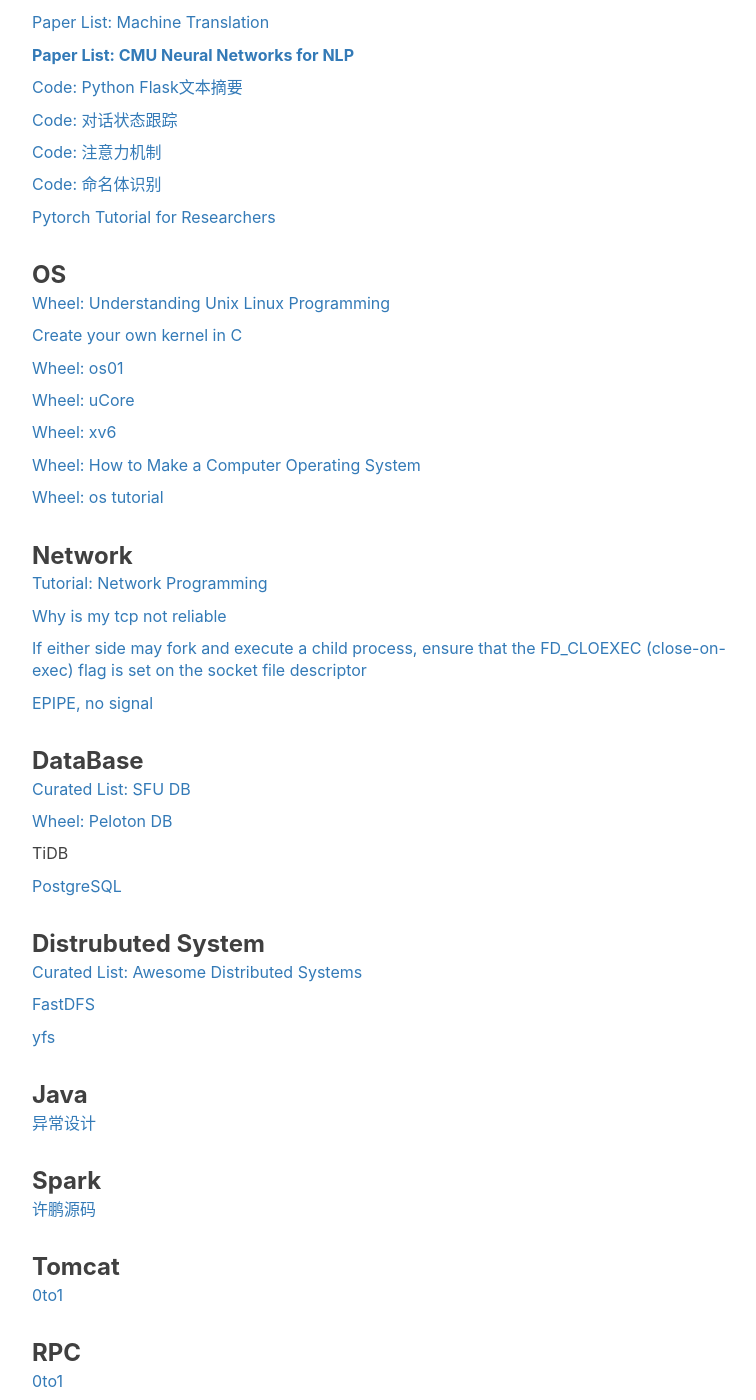
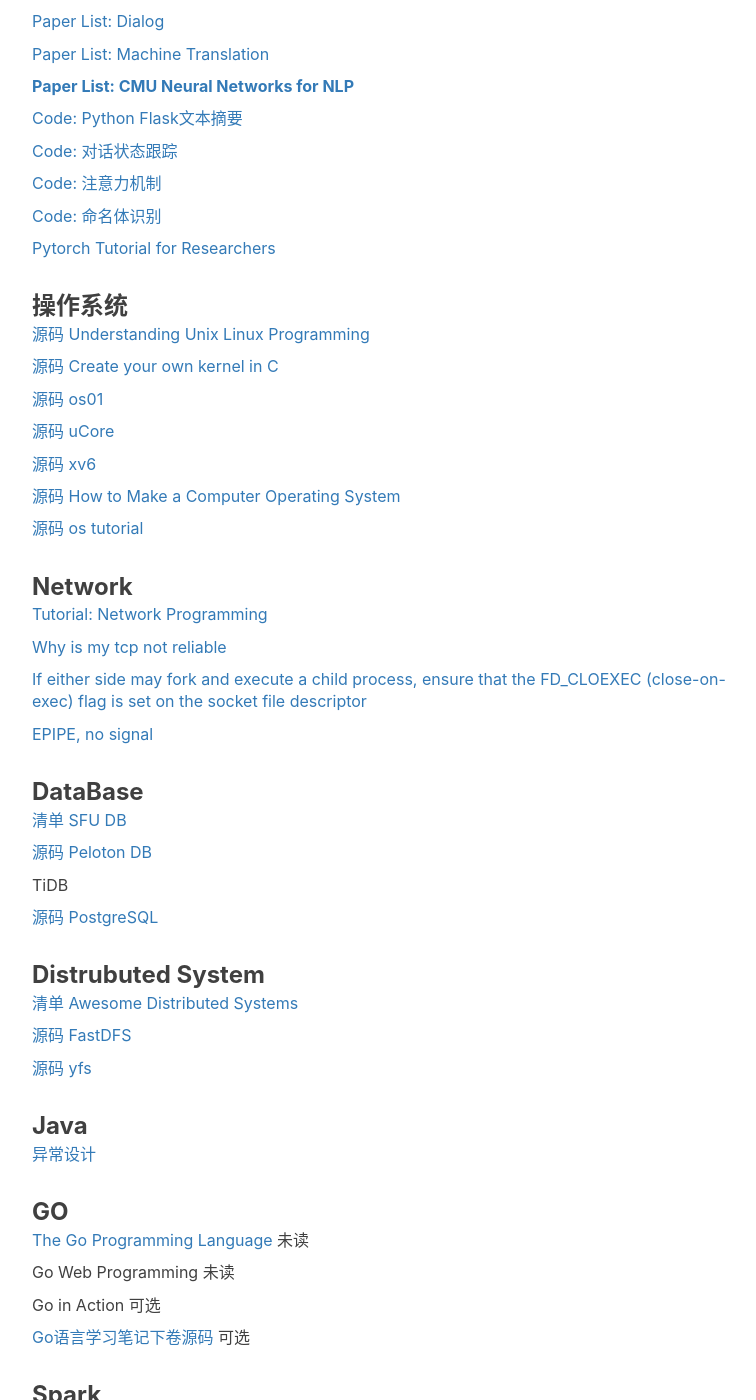
Before and after one commit to wirybeaver/wirybeaver.github.io, a Jekyll site: the page built from _posts/2017-08-19-other-scracth.md, in a window 1280 px wide and 1400 px high, scrolled down 2165 px. Shown: the whole window, without its empty margins (233-989 px from the left). Built offline with Jekyll 4.4.1, drawn with Linux system fonts in a browser that asks for light colours; nearby versions of some CDN libraries; comment, search, counter and statistics services are not loaded; some of the changed text lies outside the part shown.

Commit message:
github acct

```diff
--- a/_config.yml
+++ b/_config.yml
@@ -4,8 +4,8 @@
 header-img: img/bg-mac.jpg
 email: shanelxy@outlook.com
 description: "Fake it till make it"
-keyword: "Backend, Distributed System, NLP"
-url: "https://shanebacklight.github.io"          # your host, for absolute URL
+keyword: "Backend, Distributed System"
+url: "https://wirybeaver.github.io"          # your host, for absolute URL
 baseurl: ""      # for example, '/blog' if your blog hosted on 'host/blog'
 
 # # Publish posts or collection documents with a future date.
@@ -13,8 +13,8 @@
 
 # SNS settings
 RSS: false
-github_username:    shanebacklight
-linkedin_username:  xuanyi-li-osu
+github_username:    wirybeaver
+linkedin_username:  wirybeaver
 facebook_username:  li.xuanyi.9
 
 # Build settings
--- a/_posts/2017-08-19-other-scracth.md
+++ b/_posts/2017-08-19-other-scracth.md
@@ -8,13 +8,13 @@
     - Other
 ---
 
-> Messy
+> 未整理
 
 #### [Referral Template](https://mp.weixin.qq.com/s/QXKcEcjbnCzntflxeHGPSA)
 
-> Organized
+> 已整理
 
-### Blog
+### AI Blog
 [Ruder](http://ruder.io/)
 
 [WILDML](http://www.wildml.com/)
@@ -66,7 +65,7 @@
 [常见计算机网络](https://mp.weixin.qq.com/s/YbQqvdgyuznbfn4HZLP-XQ)
 
 
-### Traditional AI
+### 传统AI
 
 [Curated List: Bayesian Learning](https://github.com/ReactiveCJ/BayesianLearning)
 
@@ -86,7 +85,7 @@
 
 [Code: PRML](https://github.com/ctgk/PRML)
 
-### Deep Learning
+### 深度学习
 [Interview: 天朝深度学习面试题](https://github.com/ShanghaiTechAIClub/DLInterview)
 
 [面试准备](https://github.com/imhuay/Algorithm_Interview_Notes-Chinese)
@@ -115,20 +114,20 @@
 
 [Pytorch Tutorial for Researchers](https://github.com/yunjey/pytorch-tutorial)
 
-### OS
-[Wheel: Understanding Unix Linux Programming](https://github.com/ZCplayground/Understanding-Unix-Linux-Programming)
+### 操作系统
+[源码 Understanding Unix Linux Programming](https://github.com/ZCplayground/Understanding-Unix-Linux-Programming)
 
-[Create your own kernel in C](https://www.codeproject.com/Articles/1225196/%2FArticles%2F1225196%2FCreate-Your-Own-Kernel-In-C)
+[源码 Create your own kernel in C](https://www.codeproject.com/Articles/1225196/%2FArticles%2F1225196%2FCreate-Your-Own-Kernel-In-C)
 
-[Wheel: os01](https://github.com/tuhdo/os01)
+[源码 os01](https://github.com/tuhdo/os01)
 
-[Wheel: uCore](https://github.com/chyyuu/ucore_os_lab/blob/master/README-chinese.md)
+[源码 uCore](https://github.com/chyyuu/ucore_os_lab/blob/master/README-chinese.md)
 
-[Wheel: xv6](https://github.com/ranxian/xv6-chinese)
+[源码 xv6](https://github.com/ranxian/xv6-chinese)
 
-[Wheel: How to Make a Computer Operating System](https://github.com/SamyPesse/How-to-Make-a-Computer-Operating-System)
+[源码 How to Make a Computer Operating System](https://github.com/SamyPesse/How-to-Make-a-Computer-Operating-System)
 
-[Wheel: os tutorial](https://github.com/cfenollosa/os-tutorial)
+[源码 os tutorial](https://github.com/cfenollosa/os-tutorial)
 
 ### Network
 [Tutorial: Network Programming](http://beej-zhcn.netdpi.net/introduction/sites-and-books)
@@ -140,35 +139,45 @@
 [EPIPE, no signal](https://cboard.cprogramming.com/c-programming/67822-socket-send-exits-app-unexceptively.html)
 
 ### DataBase
-[Curated List: SFU DB](https://sfu-db.github.io/dbsystems/)
+[清单 SFU DB](https://sfu-db.github.io/dbsystems/)
 
-[Wheel: Peloton DB](https://github.com/cmu-db/peloton)
+[源码 Peloton DB](https://github.com/cmu-db/peloton)
 
 TiDB
 
-[PostgreSQL](https://github.com/ty4z2008/Qix/blob/master/pg.md)
+[源码 PostgreSQL](https://github.com/ty4z2008/Qix/blob/master/pg.md)
 
 ### Distrubuted System
-[Curated List: Awesome Distributed Systems](https://github.com/theanalyst/awesome-distributed-systems)
+[清单 Awesome Distributed Systems](https://github.com/theanalyst/awesome-distributed-systems)
 
-[FastDFS](https://github.com/happyfish100/fastdfs.git)
+[源码 FastDFS](https://github.com/happyfish100/fastdfs.git)
 
-[yfs](https://github.com/chengdedeng/yfs)
+[源码 yfs](https://github.com/chengdedeng/yfs)
 
 ### Java
 [异常设计](https://cloud.tencent.com/developer/article/1131944)
+
+### GO
+
+[The Go Programming Language](https://golang.org/) 未读
+
+Go Web Programming 未读
+
+Go in Action 可选
+
+[Go语言学习笔记下卷源码](https://github.com/qyuhen/book) 可选
 
 ### Spark
 [许鹏源码](https://blog.csdn.net/haluoluo211/article/details/50821720)
 
 ### Tomcat
-[0to1](https://www.jianshu.com/p/dce1ee01fb90/)
+[手写扫盲](https://www.jianshu.com/p/dce1ee01fb90/)
 
 ### RPC
-[0to1](https://mp.weixin.qq.com/s/Bgz4S17_-w71abBacJ36Ow)
+[手写扫盲](https://mp.weixin.qq.com/s/Bgz4S17_-w71abBacJ36Ow)
 
 ### Mybatis
-[0to1](https://mp.weixin.qq.com/s/EzkQHVmW2deBXlmj9jIOAg)
+[手写扫盲](https://mp.weixin.qq.com/s/EzkQHVmW2deBXlmj9jIOAg)
 
 ### Markdown
 [link 1](https://segmentfault.com/a/1190000010223222)
@@ -192,8 +201,8 @@
 [分布式事务2](https://juejin.im/post/5c41b97bf265da614e2c5824)
 
 ebay本地消息表最实用 <br>
-其实TCC就是把2PC中的数据库commit, rollback放到了自己的commit/cancel ... <br>
-事务消息其实就是把本地消息表搬到了Broker, 由消息队列来实现接口 ... <br>
+其实TCC就是把2PC中的数据库commit, rollback放到了自己的commit/cancel<br>
+事务消息其实就是把本地消息表搬到了Broker, 由消息队列来实现接口 <br>
 
 [分布式锁1](http://mp.weixin.qq.com/s?__biz=MzA3ODQ0Mzg2OA==&mid=2649048309&idx=1&sn=e7a55ba98bc0078e07c99d8ee1f37dc5&chksm=875340c6b024c9d04612bf41b93ece089235a2fc870c6b233fa89c127251065df4b3bfed100a&mpshare=1&scene=24&srcid=0925C3pi5B8pt5H8A6QNftVQ#rd)
 
```
Also changed, not shown: other parts of _posts/2017-08-19-other-scracth.md (+4 -5 lines).
